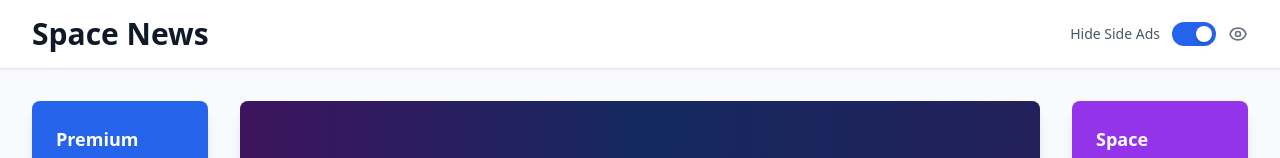
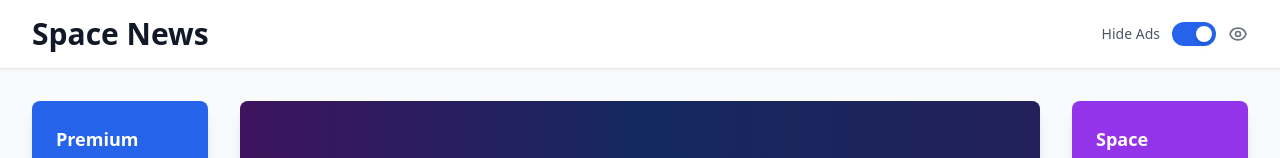
Before and after one commit to rgavira123/space-tutorial, a React (Vite) app: page / in a window 1280 px wide. Shown: the top 158 px of the page. Built offline with nearby package versions, Linux system fonts and the light colour scheme.

Commit message:
fix: text in toggle

```diff
--- a/src/App.tsx
+++ b/src/App.tsx
@@ -25,7 +25,7 @@ function App() {
         <div className="max-w-7xl mx-auto px-4 sm:px-6 lg:px-8">
           <div className="flex justify-between items-center py-4">
             <h1 className="text-3xl font-bold text-gray-900">Space News</h1>
-            <AdToggle showAds={showAds} onToggle={setShowAds} text="Side Ads" />
+            <AdToggle showAds={showAds} onToggle={setShowAds} text="Ads" />
           </div>
         </div>
       </header>
@@ -123,9 +123,6 @@ function App() {
                 bgColor="bg-green-600"
                 layout="horizontal"
               />
-              <div className="mt-4 flex justify-end">
-                <AdToggle showAds={showAds} onToggle={setShowAds} text="Bottom Ads" />
-              </div>
             </motion.div>
           )}
         </AnimatePresence>
```
